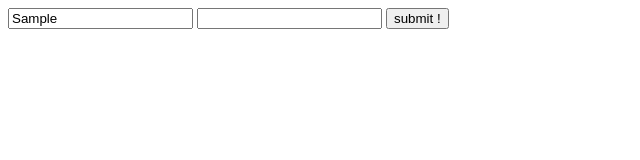
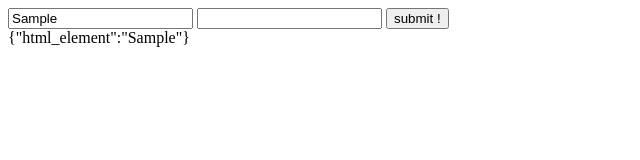
Before and after one commit to w-lfpup/wctk-js, a website: page examples/form_associated/index.html in a window 1280 px wide. Both pictures are taken after typing "Sample" into the empty fields and a click on the button "submit !". Shown: the whole page, without its empty margins (0-640 px from the left). Drawn offline with Linux system fonts and the light colour scheme.

Commit message:
add results to form_associated

```diff
--- a/examples/form_associated/index.html
+++ b/examples/form_associated/index.html
@@ -23,5 +23,6 @@
 			</text-wc>
 			<button type="submit">submit !</button>
 		</form>
+		<div results></div>
 	</main>
 </body>
--- a/examples/form_associated/mod.js
+++ b/examples/form_associated/mod.js
@@ -23,12 +23,19 @@ customElements.define("text-wc", TextValue);
 	prevent form submission and provide results
 */
 
+const results = document.querySelector("[results]");
+
 document.addEventListener("submit", function (e) {
 	e.preventDefault();
+
 	if (e.target instanceof HTMLFormElement) {
 		let formdata = new FormData(e.target);
+
+		let data = {};
 		for (let [name, value] of formdata.entries()) {
-			console.log(name, value);
+			data[name] = value;
 		}
+
+		results.textContent = JSON.stringify(data);
 	}
 });
```
Also changed, not shown: index.html (+4 -4 lines).
